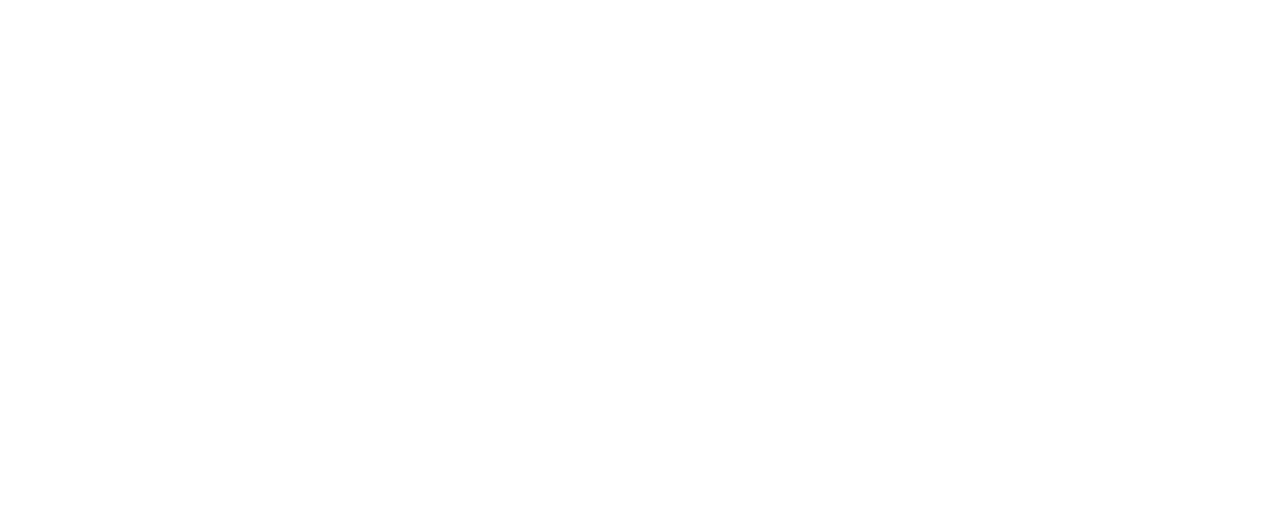
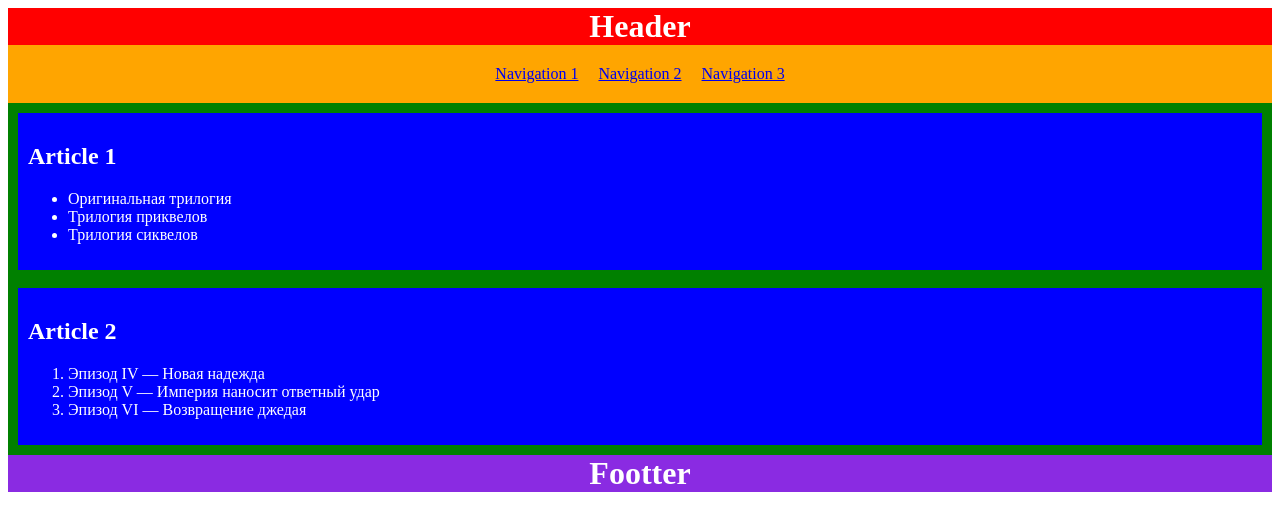
Before and after one commit to js-tasks-ru/htmlcss-20210610_ivan-saltykov, a website: page 02-dz0/01-semantic-mockup/solution.html in a window 1280 px wide. Drawn offline with Linux system fonts and the light colour scheme.

Commit message:
add solution dz0

```diff
--- a/02-dz0/01-semantic-mockup/solution.html
+++ b/02-dz0/01-semantic-mockup/solution.html
@@ -1,4 +1,77 @@
 <!DOCTYPE html>
 <html lang="ru">
-    <!-- Ваше решение -->
+    <head>
+        <meta charset="utf-8">
+        <title>Вводные материалы</title>
+        <style>
+            body{
+                color: white;
+            }
+            h1{
+                margin: auto;
+            }
+            header {
+                background-color: red;
+                text-align: center;
+            }
+            nav {
+                background-color: orange;
+                display: flex;
+                justify-content: center;
+                padding: 20px;
+            }
+            nav a{
+                margin: 0 10px;
+            }
+            main {
+                background-color: green;
+                padding: 10px;
+            }
+            main article{
+                background-color: blue;
+                padding: 10px 10px;
+            }
+            main article ol, ul{
+                padding: auto;
+            }
+            footer{
+                background-color: blueviolet;
+                text-align: center;
+            }
+        </style>
+
+    </head>
+    <body>
+        <header>
+            <h1>Header</h1>
+            <nav>
+                <a href="#">Navigation 1</a>
+                <a href="#">Navigation 2</a>
+                <a href="#">Navigation 3</a>
+            </nav>
+        </header>
+
+        <main>
+            <article>
+                <h2>Article 1</h2>
+                <ul>
+                    <li>Оригинальная трилогия</li>
+                    <li>Трилогия приквелов</li>
+                    <li>Трилогия сиквелов</li>
+                </ul>
+            </article>
+            <br>
+            <article>
+                <h2>Article 2</h2>
+                <ol>
+                    <li>Эпизод IV — Новая надежда</li>
+                    <li>Эпизод V — Империя наносит ответный удар</li>
+                    <li>Эпизод VI — Возвращение джедая</li>
+                </ol>
+            </article>
+        </main>
+        <footer>
+            <h1>Footter</h1>
+        </footer>
+    </body>
 </html>
```
